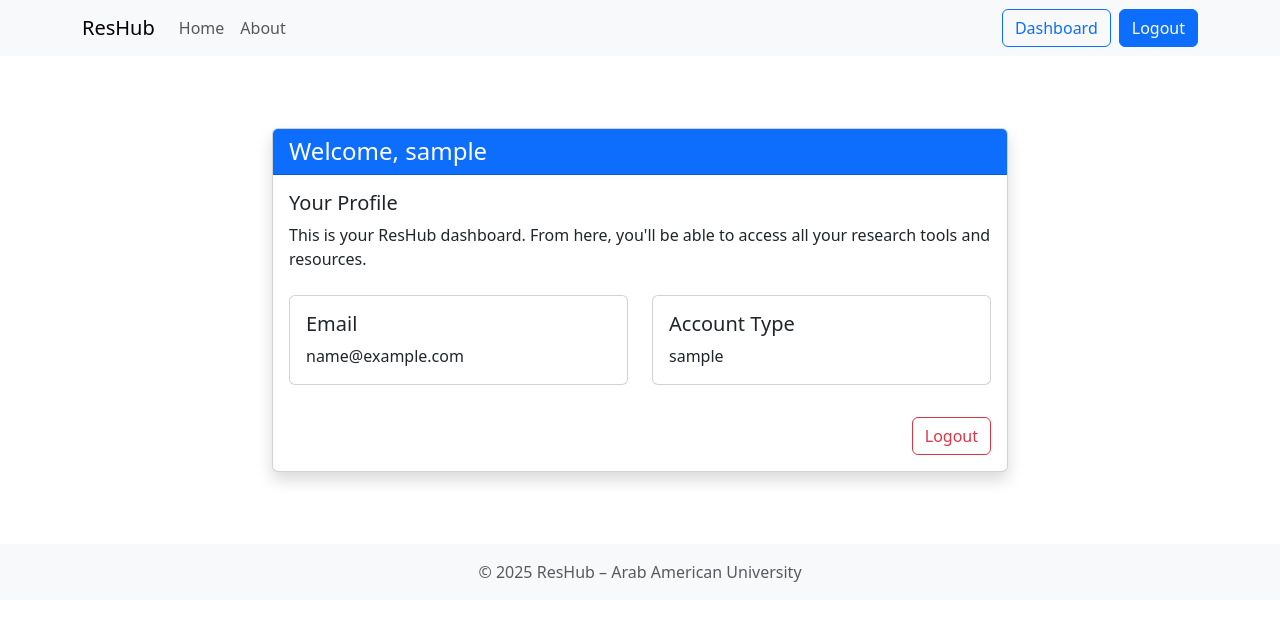
After one commit to AAUP-ResHub/ResHub, a Flask app: page /dashboard in a window 1280 px wide. The commit adds this page. Shown: the top 621 px of the page. Run offline with Flask 3, Linux system fonts and the light colour scheme; the visitor is signed in with stand-in values (Sample User, id 1); data comes from the database, SQL or seed files in the repository; parts of the project's set-up code (start-up, migrations or seed data) failed here and were passed over.

Commit message:
feat: Add user dashboard and dynamic navbar based on auth status

```diff
--- a/app/routes.py
+++ b/app/routes.py
@@ -1,11 +1,22 @@
-from flask import Blueprint, render_template, jsonify
+from flask import Blueprint, render_template, jsonify, redirect, url_for
+from flask_login import login_required, current_user
 
 # Rename blueprint to match what auth.py expects
 main_bp = Blueprint('main', __name__)
 
 @main_bp.route('/')
 def index():
+    # Redirect logged-in users to dashboard
+    if current_user.is_authenticated:
+        return redirect(url_for('main.dashboard'))
     return render_template('index.html')
+
+
+@main_bp.route('/dashboard')
+@login_required
+def dashboard():
+    """Dashboard view for logged-in users"""
+    return render_template('dashboard.html')
 
 @main_bp.route('/about')
 def about():
--- /dev/null
+++ b/app/templates/dashboard.html
@@ -0,0 +1,50 @@
+{% extends 'base.html' %}
+
+{% block title %}ResHub | Dashboard{% endblock %}
+
+{% block content %}
+<div class="row py-5">
+    <div class="col-md-8 mx-auto">
+        <div class="card shadow">
+            <div class="card-header bg-primary text-white">
+                <h4 class="mb-0">Welcome, {{ current_user.username }}</h4>
+            </div>
+            <div class="card-body">
+                {% with messages = get_flashed_messages(with_categories=true) %}
+                    {% if messages %}
+                        {% for category, message in messages %}
+                            <div class="alert alert-{{ category }}">{{ message }}</div>
+                        {% endfor %}
+                    {% endif %}
+                {% endwith %}
+
+                <h5 class="card-title">Your Profile</h5>
+                <p class="card-text">This is your ResHub dashboard. From here, you'll be able to access all your research tools and resources.</p>
+
+                <div class="row mt-4">
+                    <div class="col-md-6">
+                        <div class="card mb-3">
+                            <div class="card-body">
+                                <h5 class="card-title">Email</h5>
+                                <p class="card-text">{{ current_user.email }}</p>
+                            </div>
+                        </div>
+                    </div>
+                    <div class="col-md-6">
+                        <div class="card mb-3">
+                            <div class="card-body">
+                                <h5 class="card-title">Account Type</h5>
+                                <p class="card-text">{{ current_user.user_type }}</p>
+                            </div>
+                        </div>
+                    </div>
+                </div>
+
+                <div class="text-end mt-3">
+                    <a href="{{ url_for('auth.logout') }}" class="btn btn-outline-danger">Logout</a>
+                </div>
+            </div>
+        </div>
+    </div>
+</div>
+{% endblock %}
--- a/app/templates/partials/_navbar.html
+++ b/app/templates/partials/_navbar.html
@@ -14,8 +14,13 @@
         </li>
       </ul>
       <div class="d-flex">
-        <a href="{{ url_for('auth.login') }}" class="btn btn-outline-primary me-2">Login</a>
-        <a href="{{ url_for('auth.register') }}" class="btn btn-primary">Register</a>
+        {% if current_user.is_authenticated %}
+          <a href="{{ url_for('main.dashboard') }}" class="btn btn-outline-primary me-2">Dashboard</a>
+          <a href="{{ url_for('auth.logout') }}" class="btn btn-primary">Logout</a>
+        {% else %}
+          <a href="{{ url_for('auth.login') }}" class="btn btn-outline-primary me-2">Login</a>
+          <a href="{{ url_for('auth.register') }}" class="btn btn-primary">Register</a>
+        {% endif %}
       </div>
     </div>
   </div>
```
